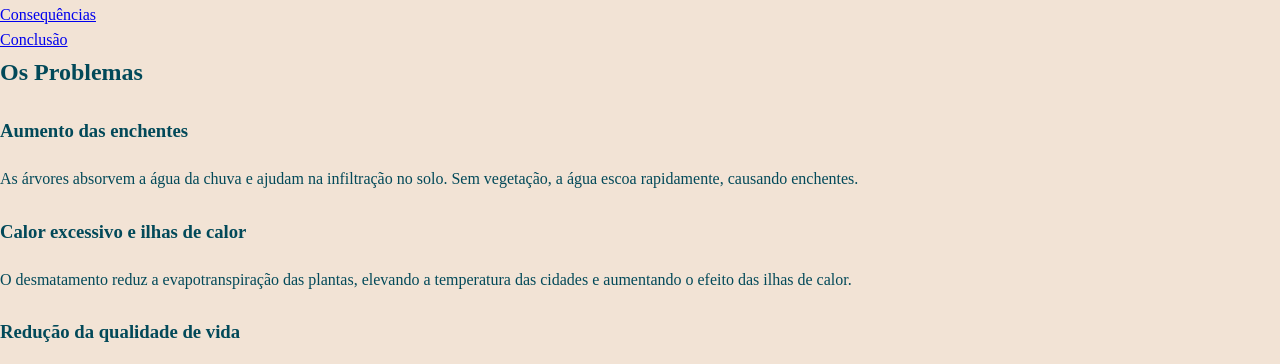
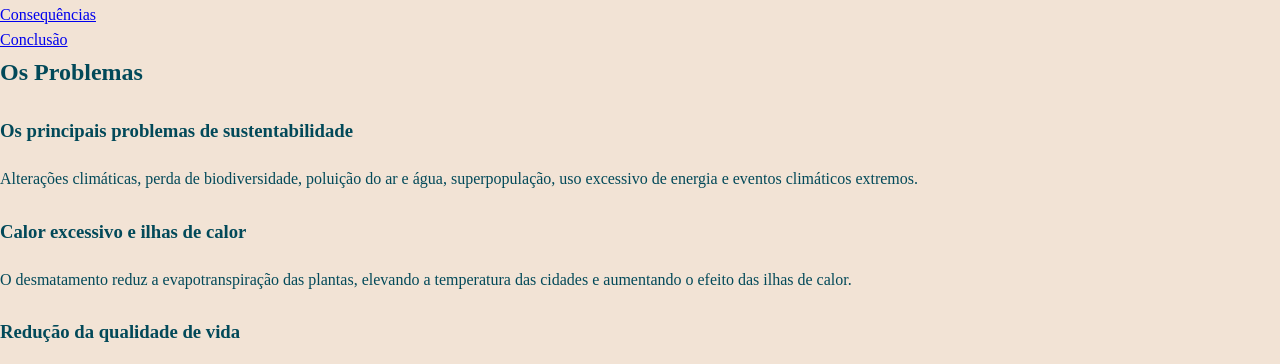
Before and after one commit to lola25ferraz/agrinho, a plain HTML site: page index.html in a window 1280 px wide. Shown: the part 821-1185 px from the top of the page. Drawn offline with Linux system fonts and the light colour scheme; a web font is replaced by a local one.

Commit message:
sfiojuhfaguyfgfuyguyf

```diff
--- a/index.html
+++ b/index.html
@@ -27,8 +27,8 @@
     <section id="problemas" class="conteudo">
         <h2>Os Problemas</h2>
         <article>
-            <h3>Aumento das enchentes</h3>
-            <p>As árvores absorvem a água da chuva e ajudam na infiltração no solo. Sem vegetação, a água escoa rapidamente, causando enchentes.</p>
+            <h3>Os principais problemas de sustentabilidade</h3>
+            <p>Alterações climáticas, perda de biodiversidade, poluição do ar e água, superpopulação, uso excessivo de energia e eventos climáticos extremos.</p>
         </article>
 
         <article>
```
